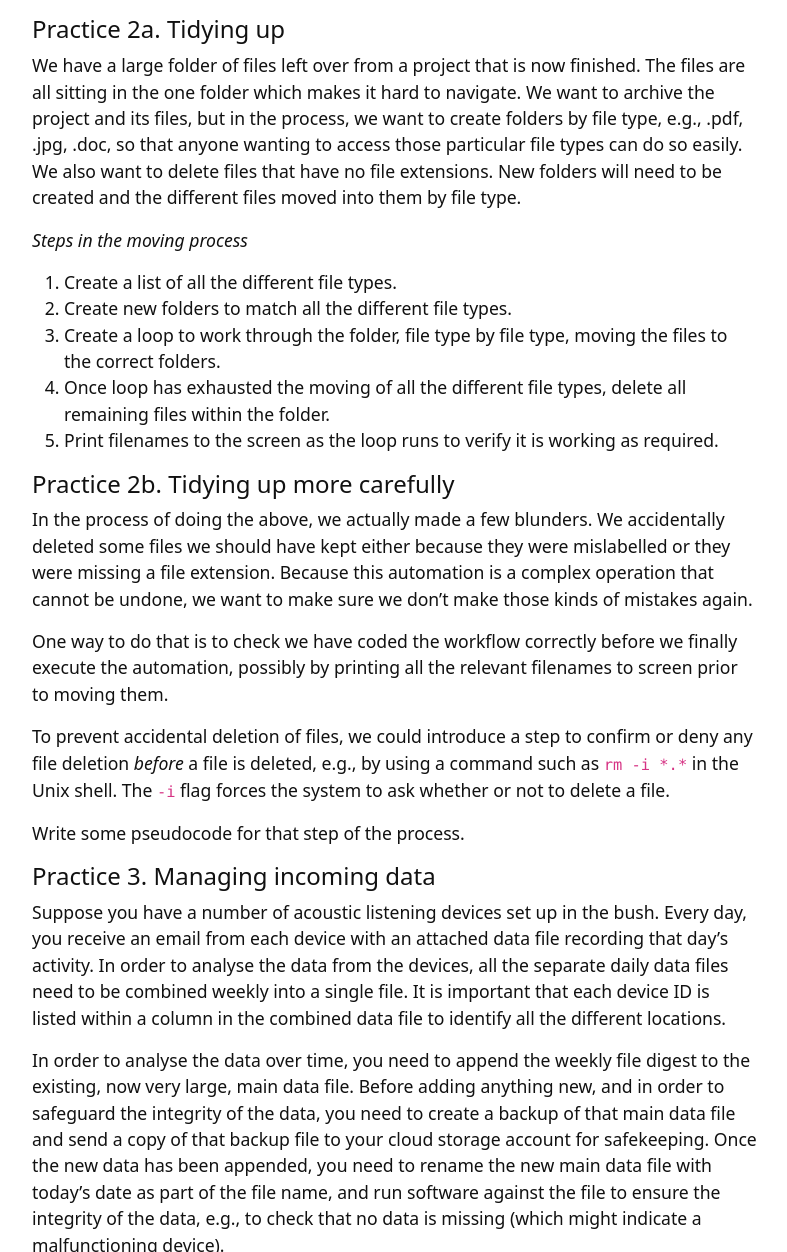
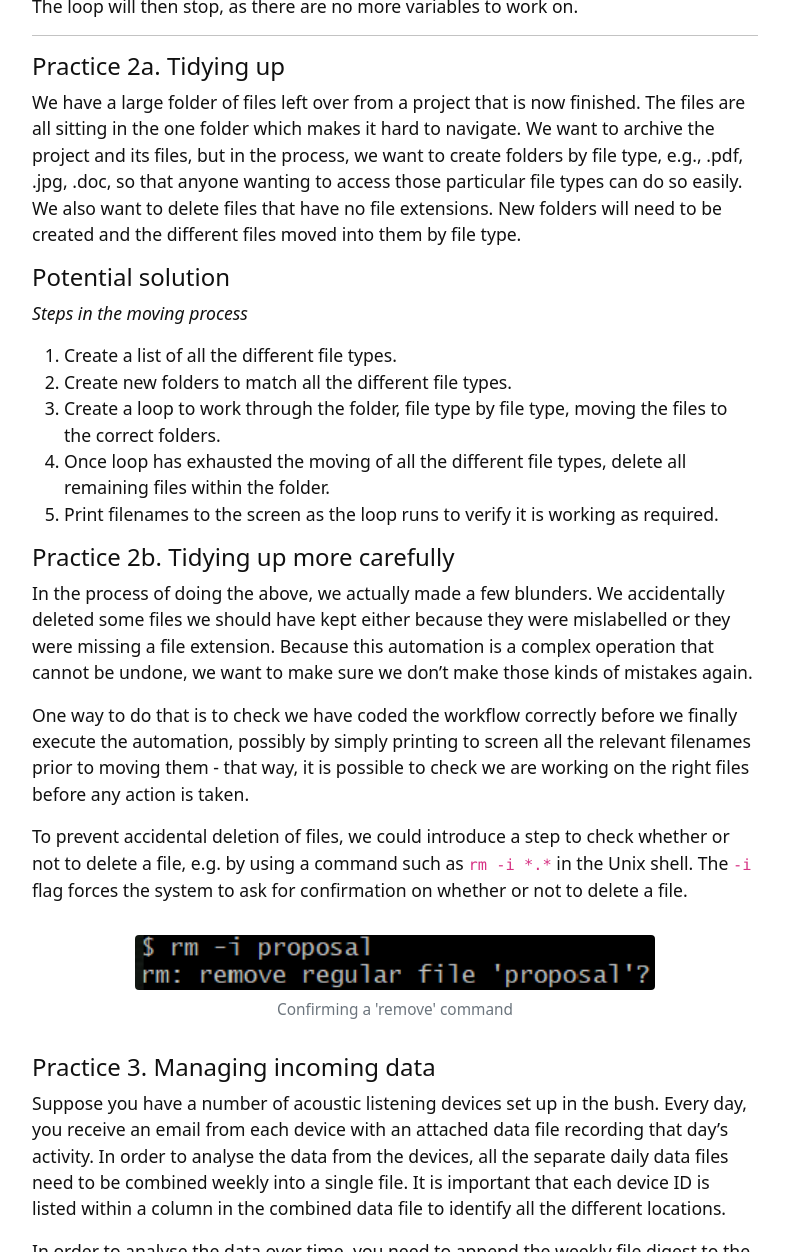
Before and after one commit to weaverbel/intro-computational-thinking, a Jekyll site: the page built from content/5-solutions.md, in a window 1280 px wide and 1400 px high, scrolled down 1991 px, cut to the strip 0-1252 px from the top of the window. Shown: the whole strip, without its empty margins (245-1032 px from the left). Built offline with Jekyll 4.4.1, drawn with Linux system fonts in a browser that asks for light colours.

Commit message:
Update 5-solutions.md
add an image

```diff
--- a/content/5-solutions.md
+++ b/content/5-solutions.md
@@ -10,6 +10,8 @@ Different people might approach these practice tasks in very different ways so t
 In a folder, we have 250 image files for which we want to create backup copies before we process the images for archiving. Manually creating 250 copies of files seems like a very boring thing to do, so we are going to automate the workflow to create the backup copies.
 
 This is a perfect task for a loop, as the task is simple and repetitive.
+
+#### Potential solution
 
 *Steps in the copying process*
 
@@ -45,6 +47,8 @@ The loop will then stop, as there are no more variables to work on.
 
 We have a large folder of files left over from a project that is now finished. The files are all sitting in the one folder which makes it hard to navigate. We want to archive the project and its files, but in the process, we want to create folders by file type, e.g., .pdf, .jpg, .doc, so that anyone wanting to access those particular file types can do so easily. We also want to delete files that have no file extensions. New folders will need to be created and the different files moved into them by file type.
 
+#### Potential solution
+
 *Steps in the moving process*
 
 1. Create a list of all the different file types.
@@ -57,11 +61,12 @@ We have a large folder of files left over from a project that is now finished. T
 
 In the process of doing the above, we actually made a few blunders. We accidentally deleted some files we should have kept either because they were mislabelled or they were missing a file extension. Because this automation is a complex operation that cannot be undone, we want to make sure we don't make those kinds of mistakes again.
 
-One way to do that is to check we have coded the workflow correctly before we finally execute the automation, possibly by printing all the relevant filenames to screen prior to moving them.
+One way to do that is to check we have coded the workflow correctly before we finally execute the automation, possibly by simply printing to screen all the relevant filenames prior to moving them - that way, it is possible to check we are working on the right files before any action is taken.
 
-To prevent accidental deletion of files, we could introduce a step to confirm or deny any file deletion *before* a file is deleted, e.g., by using a command such as `rm -i *.*` in the Unix shell. The `-i` flag forces the system to ask whether or not to delete a file.
+To prevent accidental deletion of files, we could introduce a step to check whether or not to delete a file, e.g. by using a command such as `rm -i *.*` in the Unix shell. The `-i` flag forces the system to ask for confirmation on whether or not to delete a file.
 
-Write some pseudocode for that step of the process.
+{% include figure.html img="code-in-shell.png" alt="RM command in the shell" caption="Confirming a 'remove' command" width="75%" %}
+
 
 #### Practice 3. Managing incoming data
 Suppose you have a number of acoustic listening devices set up in the bush. Every day, you receive an email from each device with an attached data file recording that day's activity. In order to analyse the data from the devices, all the separate daily data files need to be combined weekly into a single file. It is important that each device ID is listed within a column in the combined data file to identify all the different locations.
```
